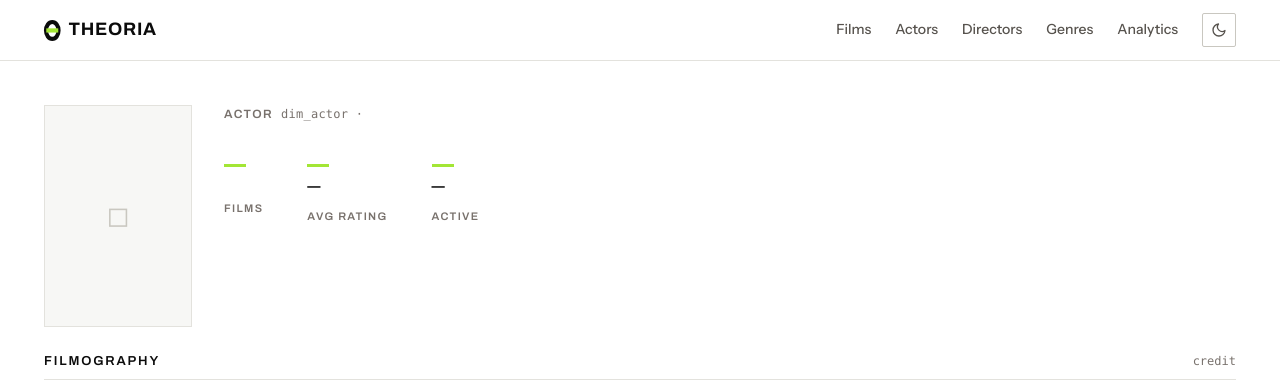
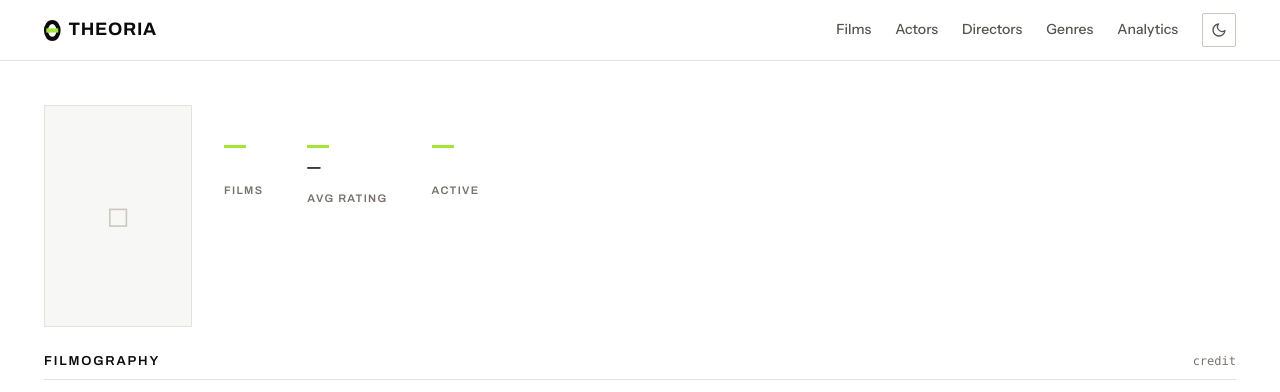
Before and after one commit to suhaylshokirov/theoria, a Django app: template django_app/movies/templates/movies/actor_detail.html in a window 1280 px wide. Shown: the top 392 px of the page. Run offline with Django 5.2, Linux system fonts and the light colour scheme; the template is opened without the code that fills it, so the values that code supplies are empty; parts of the project's set-up code (start-up, migrations or seed data) failed here and were passed over; some web fonts are replaced.

Commit message:
Remove eyebrow labels site-wide; fix nonsensical director/actor active-period
Every page opened with a small kicker label (Index, Film catalog ·
measured, dim_actor accessions, etc.) above its title. Removed it
entirely from the sheet header, person header, and movie detail
templates, plus the now-dead .sheet-eyebrow/.sheet-accession CSS.

Separately, the Active stat on actor/director pages showed a closed
year range even when the person's latest film hadn't been released
yet (e.g. "2026-2026" for a director whose only dated film comes out
this year), which reads as a typo rather than a fact. _career_period()
now collapses a single-year career to one year, and renders an
open-ended career as "<start>-Active" instead of implying it already
ended.

```diff
--- a/django_app/movies/templates/movies/_person_header.html
+++ b/django_app/movies/templates/movies/_person_header.html
@@ -3,9 +3,7 @@
 
    Params (pass with `only`):
      person       : Actor or Director
-     kind         : "Actor" / "Director" — the shelf label
-     table, pk    : warehouse table name + primary key, shown as the accession
-     film_count, avg_rating, career_start, career_end : the measured stats {% endcomment %}
+     film_count, avg_rating, career_period : the measured stats {% endcomment %}
 {% load tmdb_images %}
 <header class="person-head">
     <div class="person-plate">
@@ -17,10 +15,6 @@
     </div>
 
     <div class="person-record">
-        <div class="sheet-eyebrow">
-            <span class="label">{{ kind }}</span>
-            <span class="sheet-accession">{{ table }} · {{ pk }}</span>
-        </div>
         <h1 class="sheet-title">{{ person.name }}</h1>
 
         <div class="stats">
@@ -33,9 +27,7 @@
                 <span class="stat-label">Avg rating</span>
             </div>
             <div class="stat">
-                <span class="stat-value">
-                    {% if career_start %}{{ career_start|date:"Y" }}–{{ career_end|date:"Y" }}{% else %}—{% endif %}
-                </span>
+                <span class="stat-value">{{ career_period }}</span>
                 <span class="stat-label">Active</span>
             </div>
         </div>
--- a/django_app/movies/templates/movies/_sheet_header.html
+++ b/django_app/movies/templates/movies/_sheet_header.html
@@ -1,18 +1,12 @@
 {% comment %} The sheet header — every page opens with this band.
 
    Params (pass with `only`):
-     eyebrow    : shelf label, e.g. "Film" / "Catalog"
-     accession  : mono record locator, e.g. "dim_movie · 120"  (optional)
      title      : the page title, set in expanded display type
      sub        : one supporting line (optional)
 
    It is the single device that makes ten different pages read as one site,
    so pages should not hand-roll their own <h1>. {% endcomment %}
 <header class="sheet-head">
-    <div class="sheet-eyebrow">
-        <span class="label">{{ eyebrow }}</span>
-        {% if accession %}<span class="sheet-accession">{{ accession }}</span>{% endif %}
-    </div>
     <h1 class="sheet-title">{{ title }}</h1>
     {% if sub %}<p class="sheet-sub">{{ sub }}</p>{% endif %}
 </header>
--- a/django_app/movies/templates/movies/actor_detail.html
+++ b/django_app/movies/templates/movies/actor_detail.html
@@ -3,7 +3,7 @@
 {% block title %}Theoria — {{ actor.name }}{% endblock %}
 
 {% block content %}
-{% include "movies/_person_header.html" with person=actor kind="Actor" table="dim_actor" pk=actor.actor_id film_count=film_count avg_rating=avg_rating career_start=career_start career_end=career_end only %}
+{% include "movies/_person_header.html" with person=actor film_count=film_count avg_rating=avg_rating career_period=career_period only %}
 
 <section class="sheet-section">
     <div class="section-head">
--- a/django_app/movies/templates/movies/director_detail.html
+++ b/django_app/movies/templates/movies/director_detail.html
@@ -3,7 +3,7 @@
 {% block title %}Theoria — {{ director.name }}{% endblock %}
 
 {% block content %}
-{% include "movies/_person_header.html" with person=director kind="Director" table="dim_director" pk=director.director_id film_count=film_count avg_rating=avg_rating career_start=career_start career_end=career_end only %}
+{% include "movies/_person_header.html" with person=director film_count=film_count avg_rating=avg_rating career_period=career_period only %}
 
 <section class="sheet-section">
     <div class="section-head">
--- a/django_app/movies/templates/movies/genre_detail.html
+++ b/django_app/movies/templates/movies/genre_detail.html
@@ -3,7 +3,7 @@
 {% block title %}Theoria — {{ genre.genre_name }}{% endblock %}
 
 {% block content %}
-{% include "movies/_sheet_header.html" with eyebrow="Genre" accession="dim_genre" title=genre.genre_name only %}
+{% include "movies/_sheet_header.html" with title=genre.genre_name only %}
 
 <section class="sheet-section">
     <div class="stats">
--- a/django_app/movies/templates/movies/genre_list.html
+++ b/django_app/movies/templates/movies/genre_list.html
@@ -3,7 +3,7 @@
 {% block title %}Theoria — Genres{% endblock %}
 
 {% block content %}
-{% include "movies/_sheet_header.html" with eyebrow="Index" accession="dim_genre" title="Genres" sub="How the catalog divides up. The bar shows each genre's share against the largest." only %}
+{% include "movies/_sheet_header.html" with title="Genres" sub="How the catalog divides up. The bar shows each genre's share against the largest." only %}
 
 <section class="sheet-section">
     {% if genres %}
--- a/django_app/movies/templates/movies/home.html
+++ b/django_app/movies/templates/movies/home.html
@@ -16,7 +16,6 @@
    one outlines it in lime. {% endcomment %}
 <section class="sheet-hero">
     <div class="hero-card">
-        <p class="label">Film catalog · measured</p>
         <h1 class="hero-title">Every film<br>in the catalog,<br>measured.</h1>
         <p class="hero-lead">
             Ratings, budgets, casts and revenue for every title the warehouse
--- a/django_app/movies/templates/movies/movie_detail.html
+++ b/django_app/movies/templates/movies/movie_detail.html
@@ -18,11 +18,6 @@
     </div>
 
     <div class="specimen-record">
-        <div class="sheet-eyebrow">
-            <span class="label">Film</span>
-            {% if movie.status %}<span class="sheet-accession">{{ movie.status }}</span>{% endif %}
-        </div>
-
         <h1 class="sheet-title">{{ movie.title }}</h1>
         {% if movie.tagline %}<p class="specimen-tagline">{{ movie.tagline }}</p>{% endif %}
         {% if movie.overview %}<p class="specimen-synopsis">{{ movie.overview }}</p>{% endif %}
--- a/django_app/movies/templates/movies/movie_list.html
+++ b/django_app/movies/templates/movies/movie_list.html
@@ -3,7 +3,7 @@
 {% block title %}Theoria — Films{% endblock %}
 
 {% block content %}
-{% include "movies/_sheet_header.html" with eyebrow="Catalog" accession="dim_movie" title="Films" sub="Every title the warehouse holds. Search by name, or reorder by what was measured." only %}
+{% include "movies/_sheet_header.html" with title="Films" sub="Every title the warehouse holds. Search by name, or reorder by what was measured." only %}
 
 <section class="sheet-section">
     <div class="toolbar">
--- a/django_app/movies/templates/movies/person_list.html
+++ b/django_app/movies/templates/movies/person_list.html
@@ -3,7 +3,7 @@
 {% block title %}Theoria — {{ list_title }}{% endblock %}
 
 {% block content %}
-{% include "movies/_sheet_header.html" with eyebrow="Index" accession=list_title title=list_title sub="Ordered by popularity as recorded in the warehouse." only %}
+{% include "movies/_sheet_header.html" with title=list_title sub="Ordered by popularity as recorded in the warehouse." only %}
 
 <section class="sheet-section">
     <div class="toolbar">
--- a/django_app/static/css/theoria.css
+++ b/django_app/static/css/theoria.css
@@ -259,8 +259,8 @@ p {
   text-transform: uppercase;
 }
 
-/* The shelf label: condensed, spaced, small. Used for every eyebrow,
-   table header, stat label and chip on the site. */
+/* The shelf label: condensed, spaced, small. Used for record-row labels,
+   table headers, stat labels and chips on the site. */
 .label {
   font-family: var(--font-label);
   font-weight: 600;
@@ -473,31 +473,13 @@ main.container {
 }
 
 /* --- The sheet header ------------------------------------------------------
-   Every page opens with this band: shelf label + accession number, the
-   title in expanded display, an optional sub-line, then a hairline. It is
-   the single device that makes ten different pages read as one site. */
+   Every page opens with this band: the title in expanded display, an
+   optional sub-line, then a hairline. It is the single device that makes
+   ten different pages read as one site. */
 
 .sheet-head {
   border-bottom: 1px solid var(--rule-strong);
   padding-bottom: var(--space-5);
-}
-
-/* Unscoped on purpose: movie_detail and the person header build their own
-   record layouts around these same pieces, so a `.sheet-head .x` descendant
-   selector would silently drop the display type on those pages. */
-.sheet-eyebrow {
-  display: flex;
-  align-items: baseline;
-  gap: var(--space-3);
-  flex-wrap: wrap;
-  margin-bottom: var(--space-4);
-}
-
-.sheet-accession {
-  font-family: var(--font-mono);
-  font-size: var(--text-2xs);
-  color: var(--ink-faint);
-  letter-spacing: 0.02em;
 }
 
 .sheet-title {
```
Also changed, not shown: django_app/movies/views.py (+20 -4 lines), tests/test_django_views.py (+43 -4 lines).
